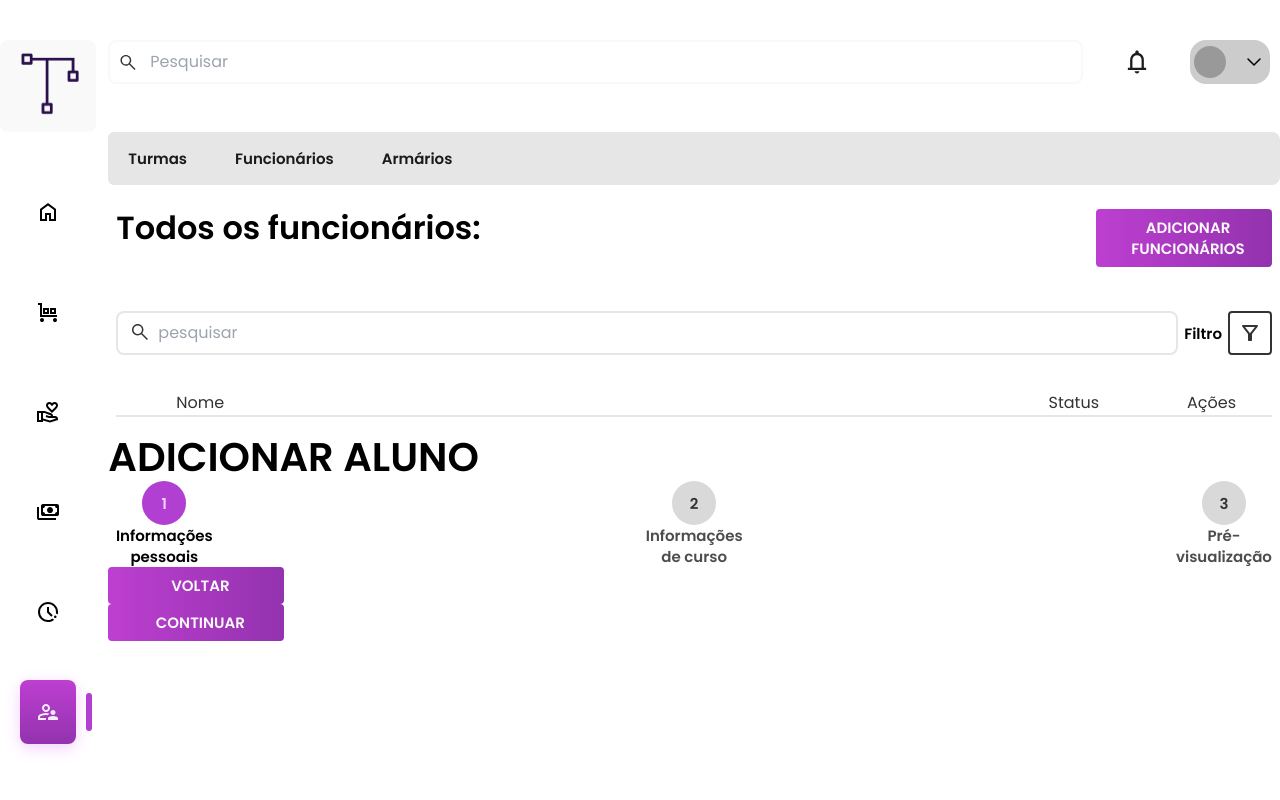
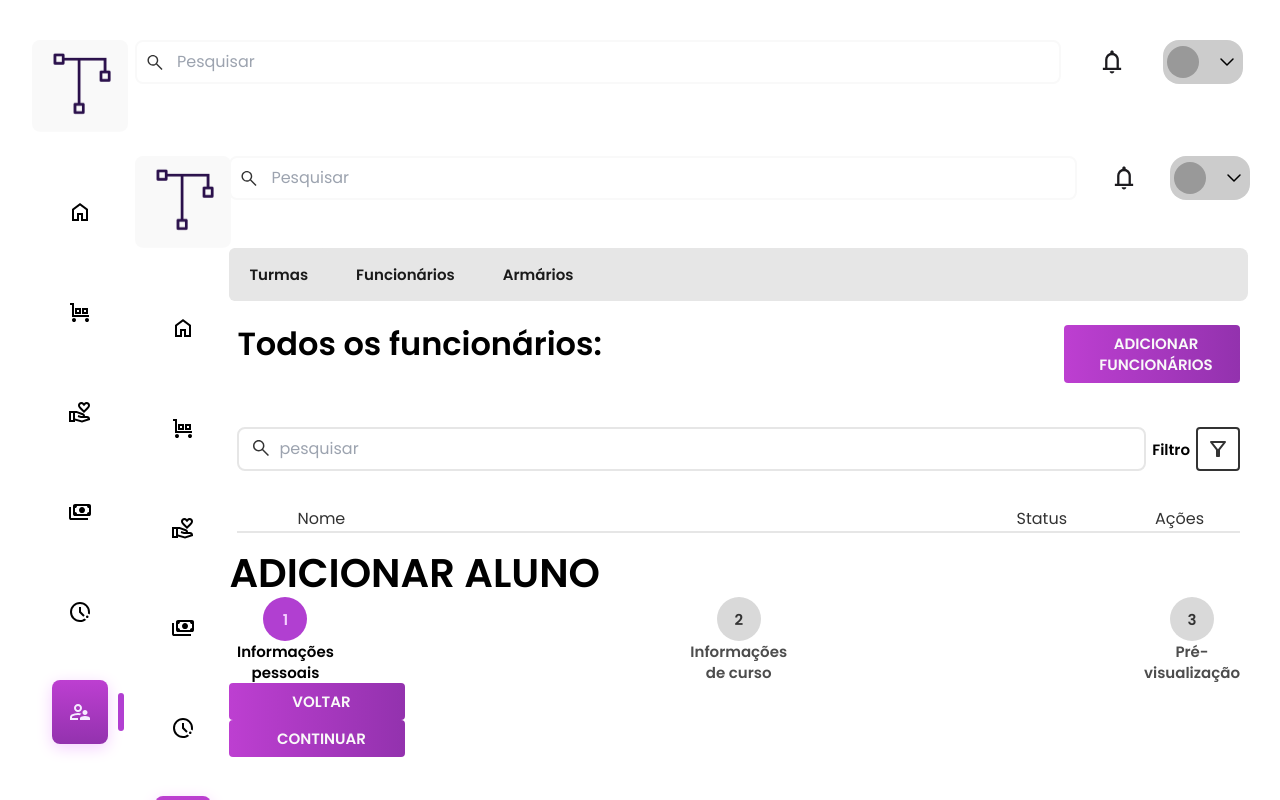
Before and after one commit to ryanNS3/PlanNexus-Front-End, a React (Vite) app: page /gestao in a window 1280 px wide. Built offline with nearby package versions, Linux system fonts and the light colour scheme; no server answers.

Commit message:
refactor routes

```diff
--- /dev/null
+++ b/src/Layout/Layout.jsx
@@ -0,0 +1,17 @@
+import React from 'react'
+import { Outlet } from 'react-router-dom'
+import { Sidebar } from '../components/Sidebar'
+import { Main } from '../components/Main'
+import { Header } from '../components/Header'
+
+export const Layout = () => {
+  return (
+    <div className='grid grid-cols-12 gap-5 mx-8 max-w-[90rem]'>
+        <Sidebar/>
+        <Main>
+            <Header/>
+            <Outlet/>
+        </Main>
+    </div>
+  )
+}
--- a/src/context/Employee.jsx
+++ b/src/context/Employee.jsx
@@ -49,11 +49,11 @@ export function EmployeeProvider({ children }) {
     }
   }, []);
 
-  const EditEmployee = React.useCallback(async () => {
+  const EditEmployee = React.useCallback(async (dados) => {
     try {
       const res = await requisicao(
         `${BASE_URL}/funcionario/todos`,
-        null,
+        dados,
         `PUT`,
         {
           authorization: `bearer ${token}`,
--- /dev/null
+++ b/src/pages/Stock/index.jsx
@@ -0,0 +1,10 @@
+import React from 'react'
+
+export function Stock() {
+  return (
+    <>
+
+        index
+    </>
+  )
+}
--- a/src/pages/login/index.jsx
+++ b/src/pages/login/index.jsx
@@ -21,7 +21,7 @@ export function Login() {
     setInputError(false);
 
     if (event.target.value.includes('@')) {
-      setErrorMessage('O e-mail não pode conter "@".');
+      setErrorMessage('Não é necessário inserir o "@".');
       setInputError(true);
     } else {
       setErrorMessage('');
--- a/src/routes/Routes.jsx
+++ b/src/routes/Routes.jsx
@@ -9,6 +9,9 @@ import { ToastifyProvider } from "../context/toastifyContext";
 import { ToastContainer, toast } from 'react-toastify';
 import 'react-toastify/dist/ReactToastify.css';
 import { EmployeeProvider } from "../context/Employee";
+import { Stock } from "../pages/Stock";
+import { Layout } from "../Layout/Layout";
+
 
 export function Router() {
   return (
@@ -18,7 +21,7 @@ export function Router() {
           <ModalProvider>
             <ToastContainer />
             <Routes>
-              <Route path="/login" element={<Login />} />
+              <Route element={<Layout/>} path="/">
                 <Route
                   path="/"
                   element={
@@ -27,12 +30,13 @@ export function Router() {
                     </ProtectRouter>
                   }
                   />
+
                 <Route
                   path="/estoque"
                   element={
-                  <ProtectRouter>
-                    <Home />
-                  </ProtectRouter>
+                    // <ProtectRouter>
+                      <Stock/>
+                    // </ProtectRouter>
                   }
                   />
 
@@ -97,6 +101,8 @@ export function Router() {
                     // </ProtectRouter>
                   }
                   />
+              </Route>
+              <Route path="/login" element={<Login />} />
             </Routes>
           </ModalProvider>
         </ToastifyProvider>
```
Lines whose indentation alone changed are shown as unchanged.
